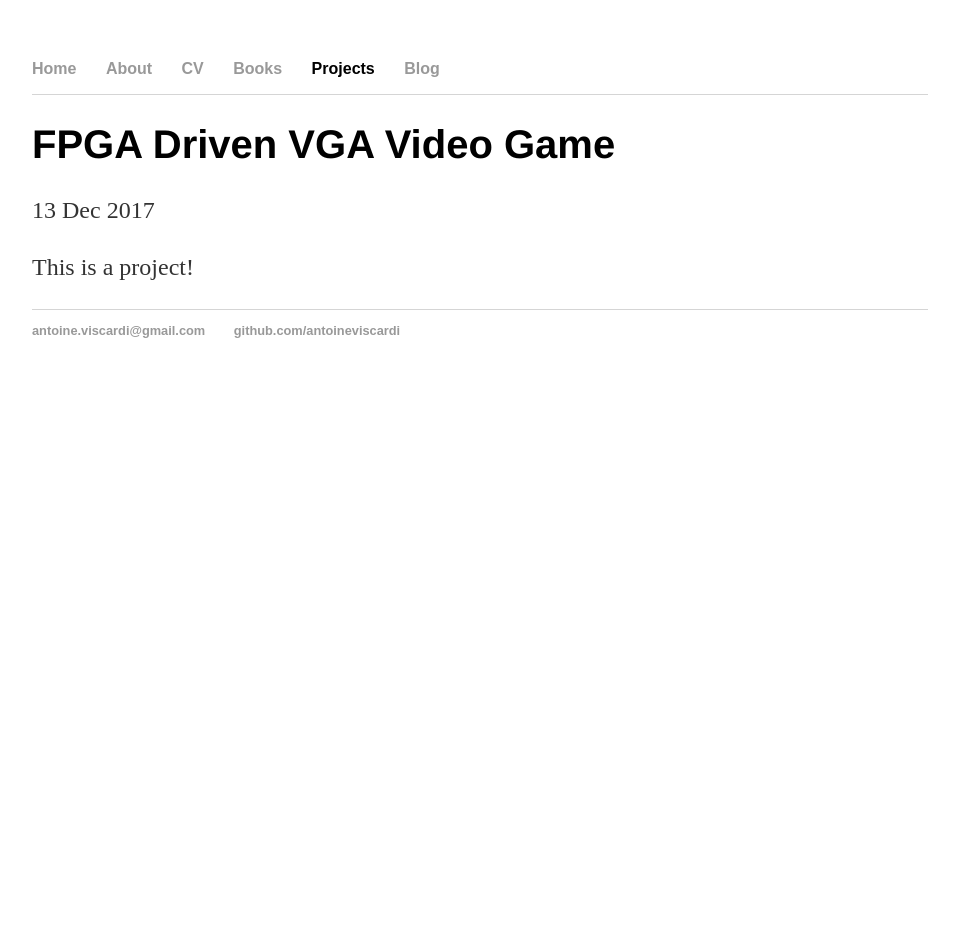
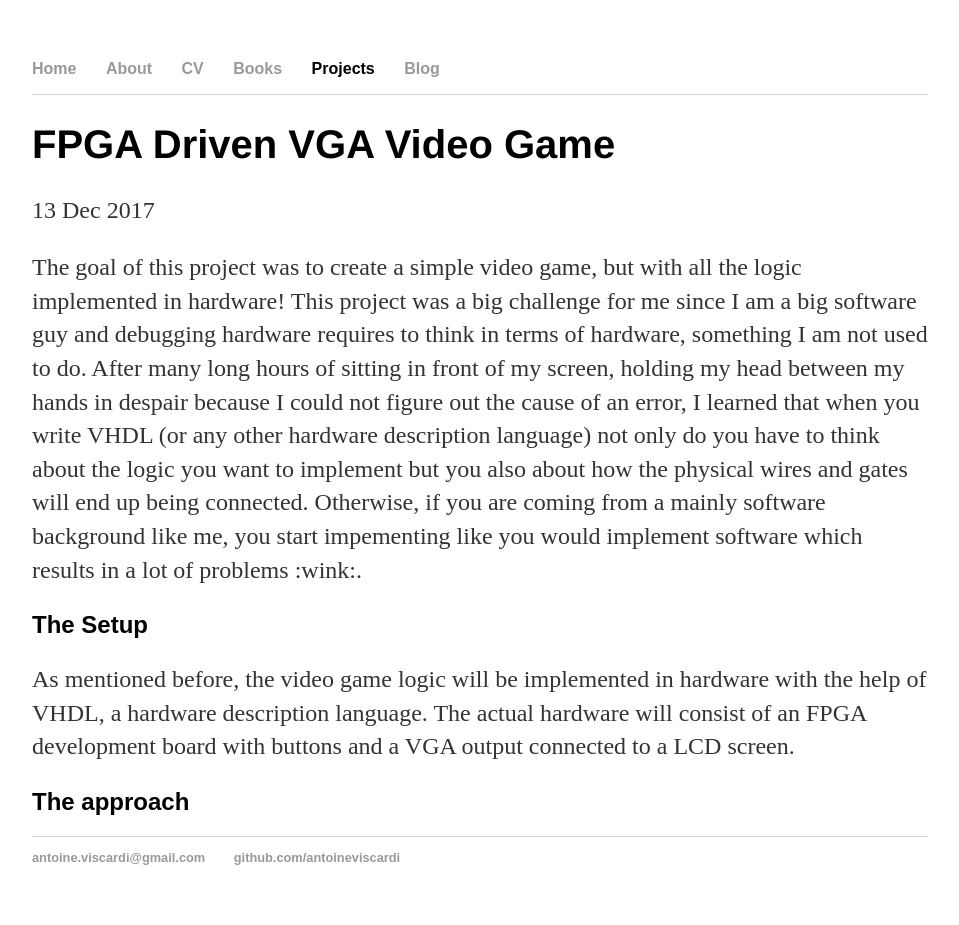
Before and after one commit to Madibam/antoineviscardi.github.io, a Jekyll site: the page built from collections/_projects/2017-12-13-fpga-driven-vga-video-game.md, in a window 1280 px wide. Shown: the whole page, without its empty margins (160-1119 px from the left). Built offline with Jekyll 4.4.1, drawn with Linux system fonts in a browser that asks for light colours; before the commit the page ends 900 px from its top, so only the background shows below that.

Commit message:
started writing project

```diff
--- a/collections/_projects/2017-12-13-fpga-driven-vga-video-game.md
+++ b/collections/_projects/2017-12-13-fpga-driven-vga-video-game.md
@@ -1,6 +1,12 @@
 ---
 title: FPGA Driven VGA Video Game
 date: 2017-12-13
-tags: fpga, vga, video game
+tags: fpga, vga, programming, hardware
 ---
-This is a project!
+
+The goal of this project was to create a simple video game, but with all the logic implemented in hardware! This project was a big challenge for me since I am a big software guy and debugging hardware requires to think in terms of hardware, something I am not used to do. After many long hours of sitting in front of my screen, holding my head between my hands in despair because I could not figure out the cause of an error, I learned that when you write VHDL (or any other hardware description language) not only do you have to think about the logic you want to implement but you also about how the physical wires and gates will end up being connected. Otherwise, if you are coming from a mainly software background like me, you start impementing like you would implement software which results in a lot of problems :wink:.
+
+## The Setup
+As mentioned before, the video game logic will be implemented in hardware with the help of VHDL, a hardware description language. The actual hardware will consist of an FPGA development board with buttons and a VGA output connected to a LCD screen.
+
+## The approach
```
